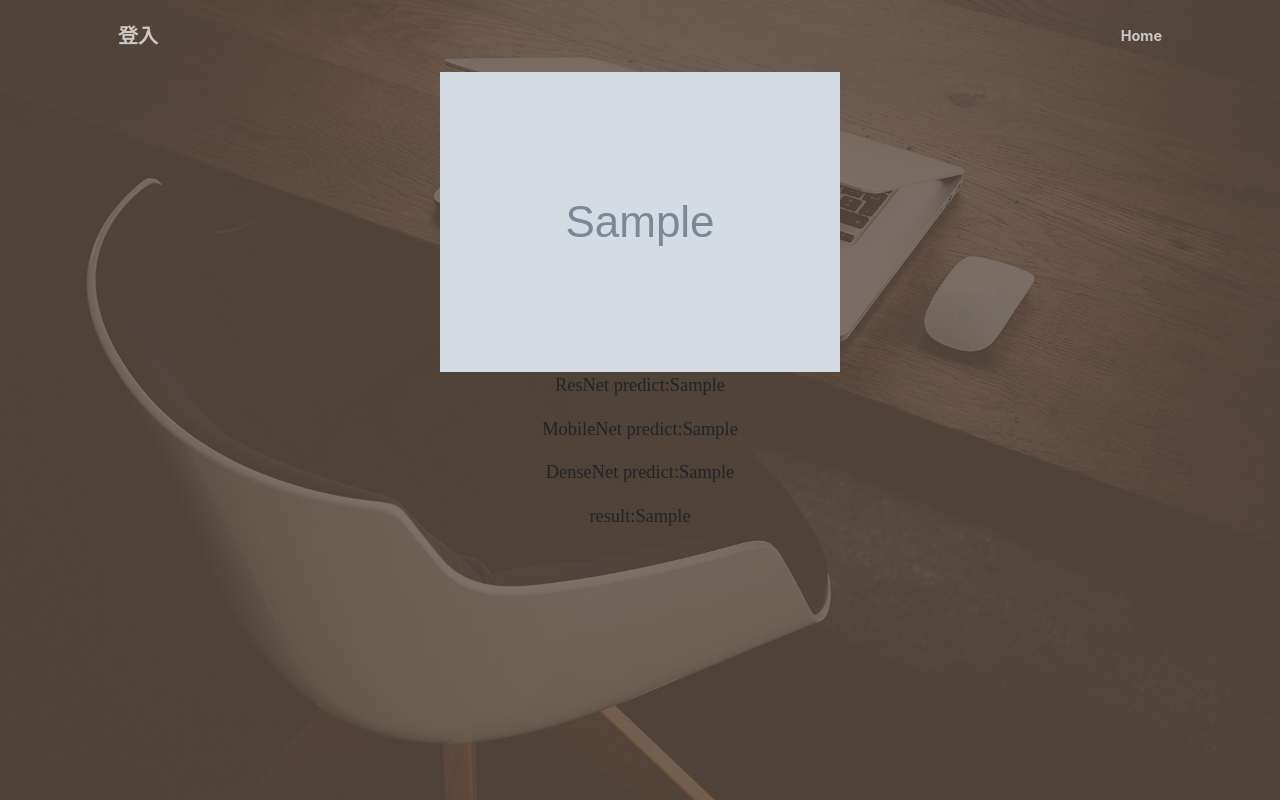
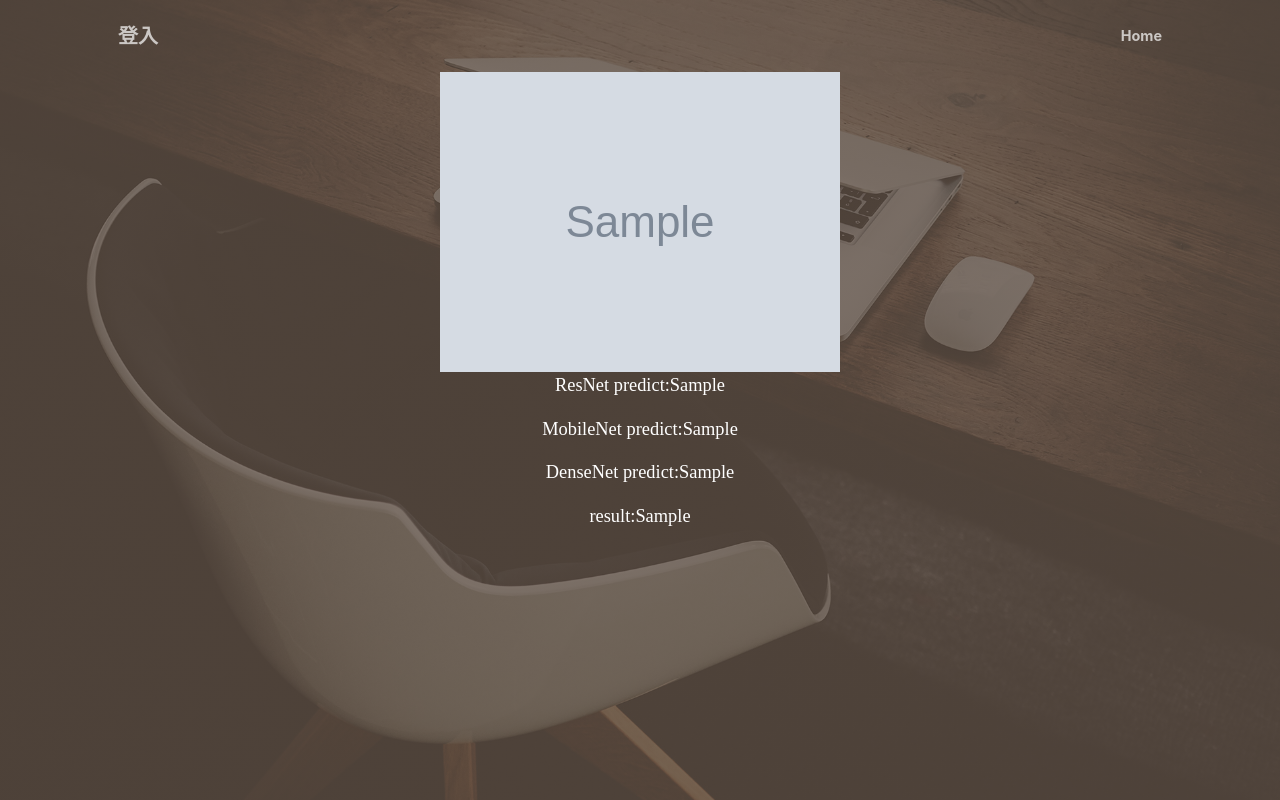
Before and after one commit to cycnqu/Alzheimer_web, a Django app: template Alzheimer_web/templates/predict.html in a window 1280 px wide. Run offline with Django 4.2, Linux system fonts and the light colour scheme; the template is opened without the code that fills it: most values are stand-ins (such as "Sample title", 1, 10 or a date in 2020); grey boxes marked "Sample" are stand-in pictures; parts of the project's set-up code (start-up, migrations or seed data) failed here and were passed over; some libraries are stand-ins or nearby versions.

Commit message:
20220425

```diff
--- a/Alzheimer_web/templates/predict.html
+++ b/Alzheimer_web/templates/predict.html
@@ -10,10 +10,10 @@
 <body>
     <div>
         <img  style="display:block; margin:auto;" src="{{ test_image }}"/>
-        <P style="font-family: 'Times New Roman', Times, serif; text-align: center;">ResNet predict:{{R_pred}} </P>
-        <p style="font-family: 'Times New Roman', Times, serif;text-align: center;">MobileNet predict:{{M_pred}}</p>
-        <p style="font-family: 'Times New Roman', Times, serif; text-align: center;">DenseNet predict:{{D_pred}}</p>
-        <p style="font-family: 'Times New Roman', Times, serif; text-align: center;">result:{{result_hardvoting}}</p>
+        <P style="font-family: 'Times New Roman', Times, serif; text-align: center; color: white;">ResNet predict:{{R_pred}} </P>
+        <p style="font-family: 'Times New Roman', Times, serif;text-align: center;color: white;">MobileNet predict:{{M_pred}}</p>
+        <p style="font-family: 'Times New Roman', Times, serif; text-align: center;color: white;">DenseNet predict:{{D_pred}}</p>
+        <p style="font-family: 'Times New Roman', Times, serif; text-align: center;color: white;">result:{{result_hardvoting}}</p>
     </div>
 </body>
 </html>
```
